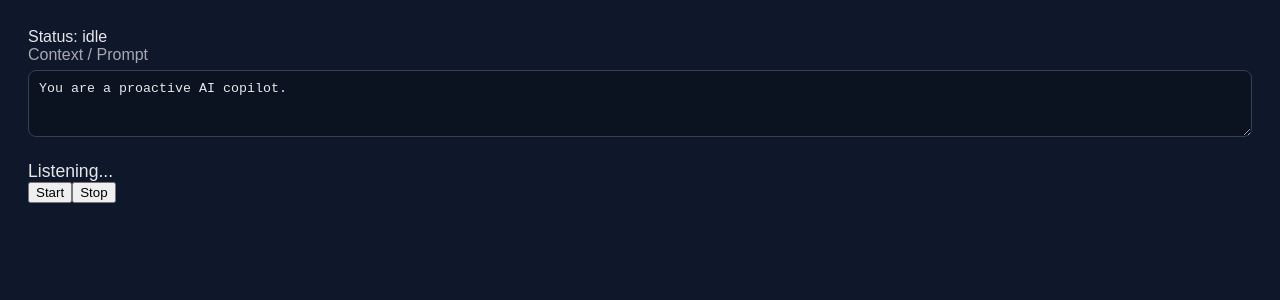
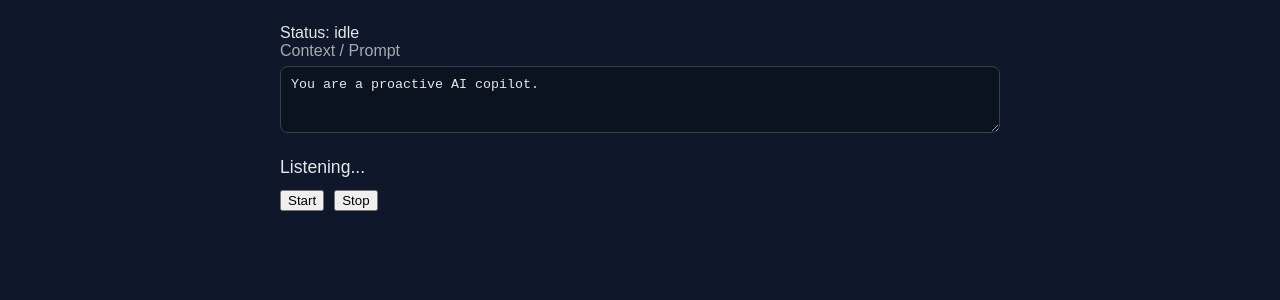
Before and after one commit to hosseinayoubi/aico, a React (Vite) app in the folder frontend/: page / in a window 1280 px wide. Shown: the top 300 px of the page. Built offline with nearby package versions, Linux system fonts and the light colour scheme.

Commit message:
Update App.jsx

```diff
--- a/frontend/src/App.jsx
+++ b/frontend/src/App.jsx
@@ -52,13 +52,14 @@ export default function App() {
   }, [systemPrompt]);
 
   return (
-    <div className="app">
+    <div className="app" style={{ maxWidth: 720, margin: "0 auto", padding: 16 }}>
       <StatusBar status={status} />
 
       <ChatBox systemPrompt={systemPrompt} setSystemPrompt={setSystemPrompt} />
 
       <SuggestionPanel text={reply || "Listening..."} />
 
+      <div style={{ display: "flex", gap: 10, marginTop: 12 }}>
         <button
           onClick={() => {
             recognitionRef.current?.start();
@@ -77,5 +78,6 @@ export default function App() {
           Stop
         </button>
       </div>
+    </div>
   );
 }
```
Lines whose indentation alone changed are shown as unchanged.
